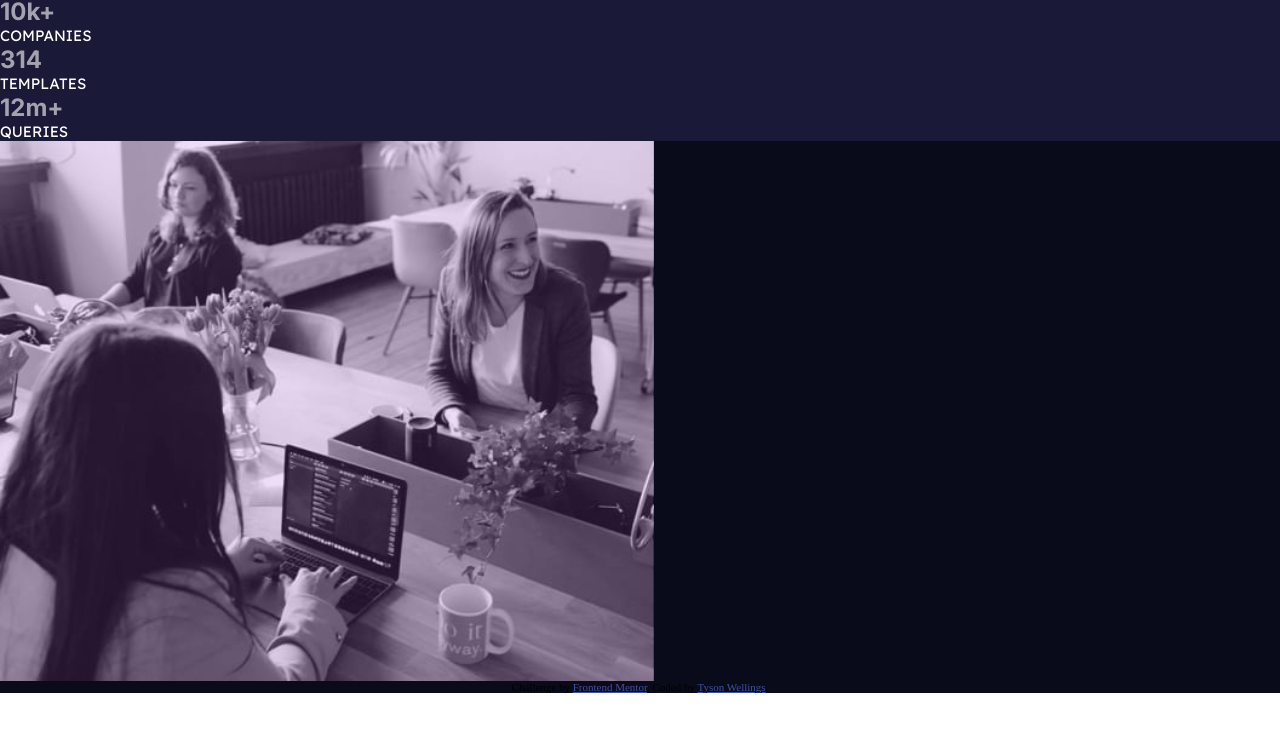
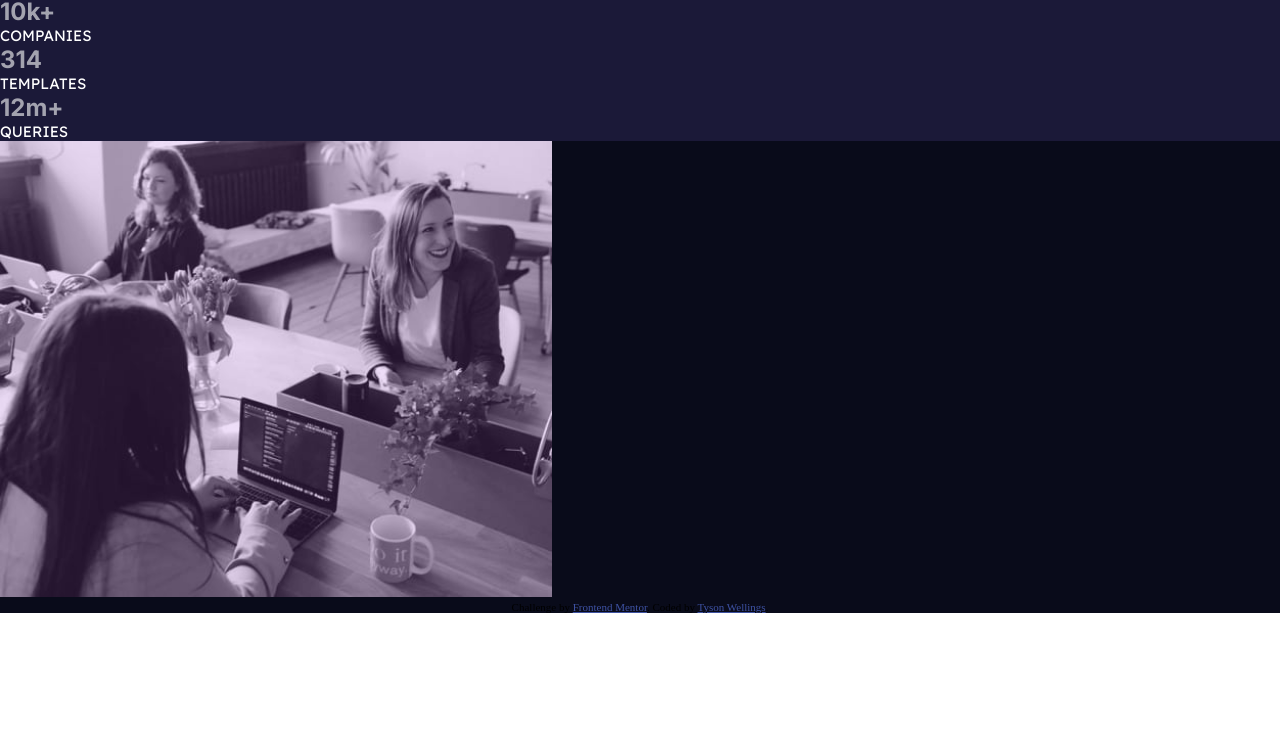
Before and after one commit to Tyson-Wellings/stats-preview-card-component-main, a plain HTML site: page index.html in a window 1280 px wide. Shown: the part 61-792 px from the top of the page. Drawn offline with Linux system fonts and the light colour scheme.

Commit message:
fixed image

```diff
--- a/styles.css
+++ b/styles.css
@@ -36,8 +36,10 @@ p{
 
 #right-desktop-side{
     background: hsl(277, 64%, 61%);
-    height: 540px;
-    width: 653px;
+    /* height: 540px;
+    width: 653px; */
+    display: inline-block;
+    height: 456px;
 }
 
 #right-desktop-side img{
```
